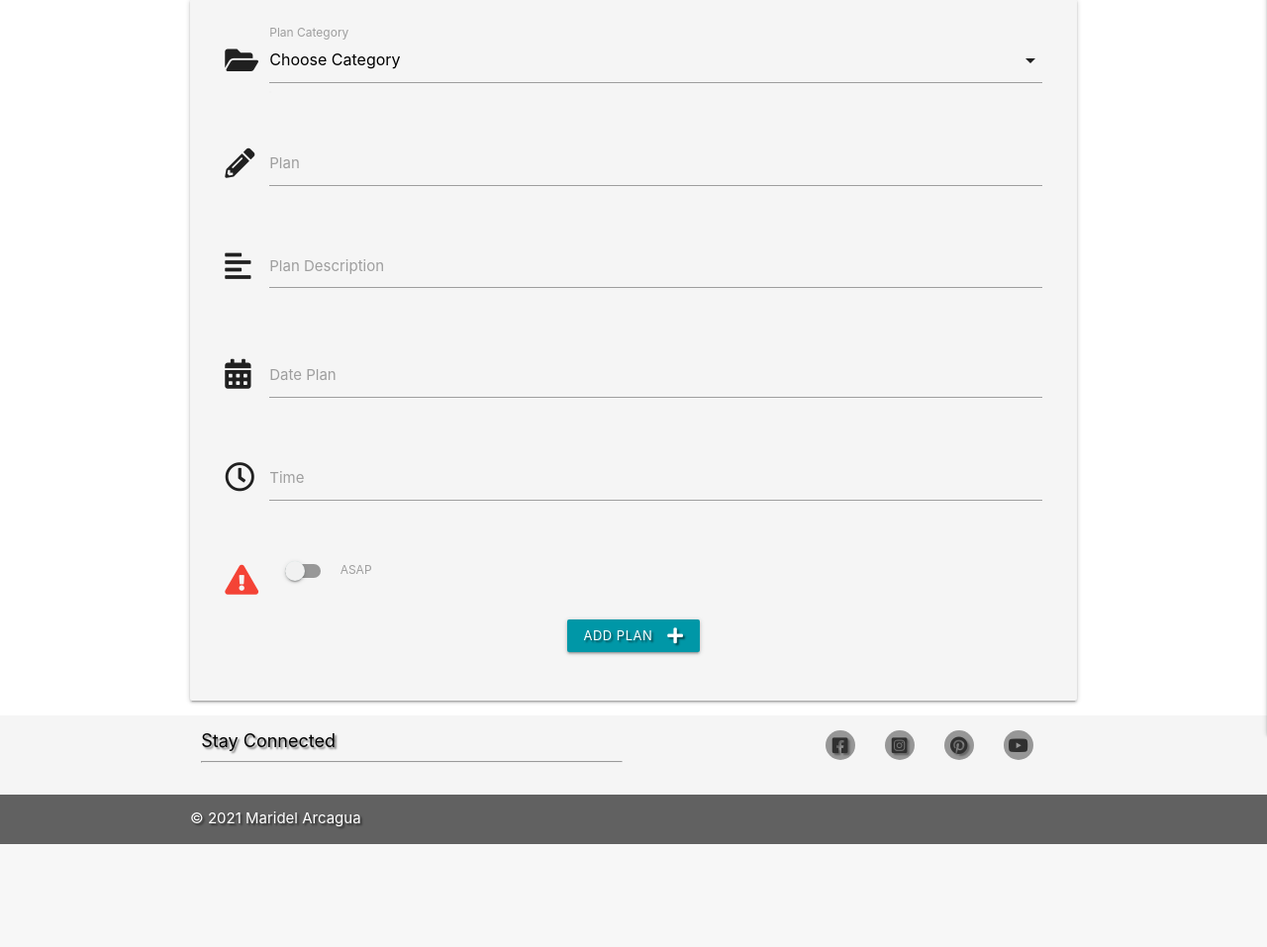
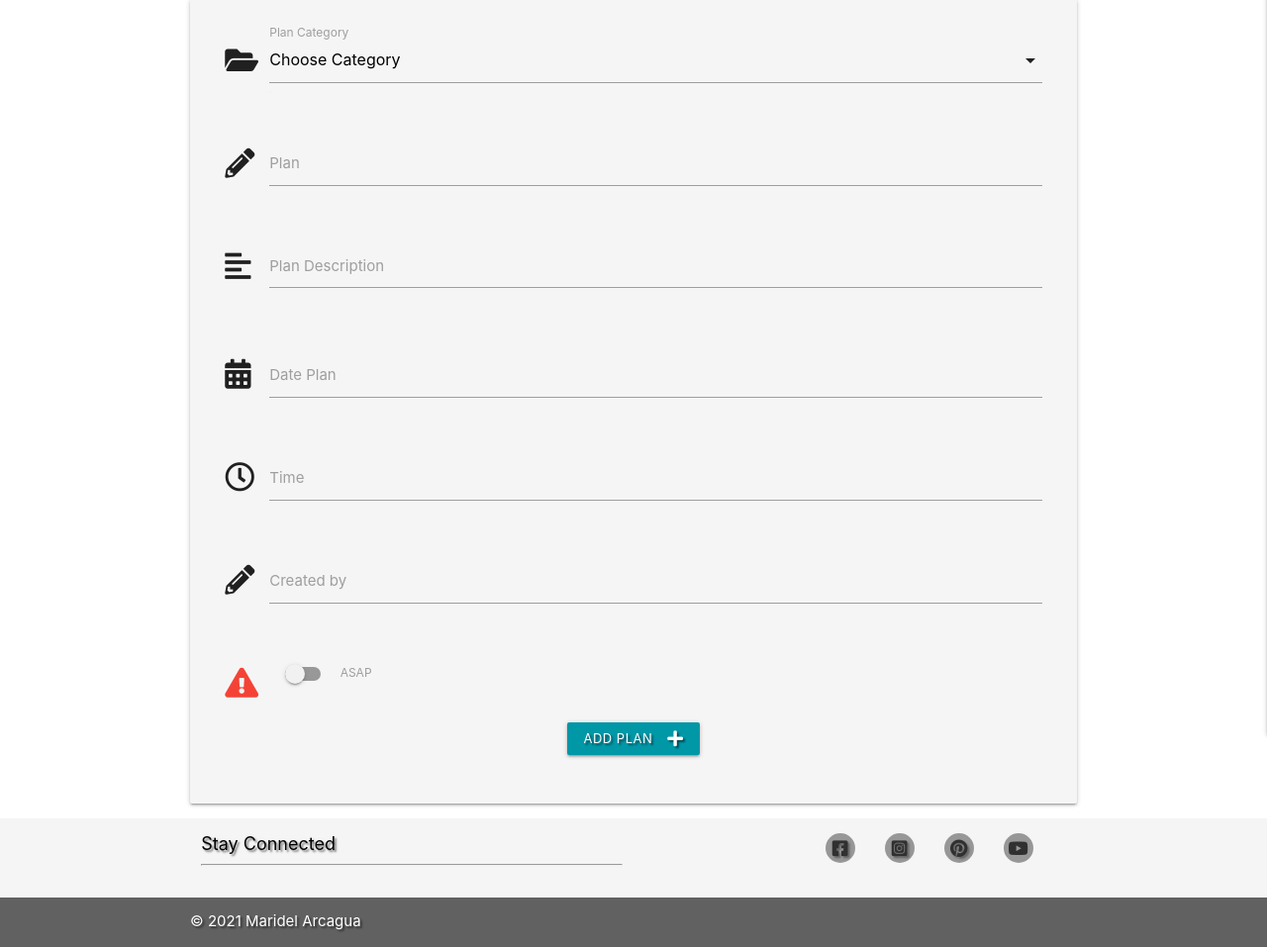
Before and after one commit to mari-code-l/dailyplanner, a Flask app: page /add_plan in a window 1280 px wide. Shown: the part 118-1075 px from the top of the page at 99% size. Before the commit the page ends 971 px from the top, so only its background shows below. Run offline with Flask 2, Linux system fonts and the light colour scheme; data that the repository does not hold is empty; some libraries are stand-ins or nearby versions.

Commit message:
Add created by and funtionality

```diff
--- a/app.py
+++ b/app.py
@@ -26,7 +26,7 @@ def get_landing():
 
 @app.route("/get_tasks")
 def get_tasks():
-    tasks = mongo.db.tasks.find()
+    tasks = mongo.db.tasks.find({"created_by": session["user"]})
     return render_template("tasks.html", tasks=tasks)
 
 
@@ -102,7 +102,8 @@ def add_plan():
             "task_description": request.form.get("task_description"),
             "is_urgent": is_urgent,
             "due_date": request.form.get("due_date"),
-            "time_picker": request.form.get("time_picker")
+            "time_picker": request.form.get("time_picker"),
+            "created_by": session["user"]
         }
         mongo.db.tasks.insert_one(task)
         flash("Successfully Added")
@@ -122,7 +123,8 @@ def edit_task(task_id):
             "task_description": request.form.get("task_description"),
             "is_urgent": is_urgent,
             "due_date": request.form.get("due_date"),
-            "time_picker": request.form.get("time_picker")
+            "time_picker": request.form.get("time_picker"),
+            "created_by": session["user"]
         }
         mongo.db.tasks.update({"_id": ObjectId(task_id)}, submit)
         flash("Plan Updated")
--- a/templates/add_plan.html
+++ b/templates/add_plan.html
@@ -52,6 +52,15 @@
 
         <div class="row">
             <div class="input-field col s12">
+                <i class="fas fa-pencil-alt prefix darken-4"></i>
+                <input id="created_by" name="created_by" minlength="5" maxlength="50" type="text" class="validate"
+                    required>
+                <label for="created_by">Created by</label>
+            </div>
+        </div>
+
+        <div class="row">
+            <div class="input-field col s12">
                 <div class="switch">
                     <i class="fas fa-exclamation-triangle red-text prefix"></i>
                     <label for="is_urgent">
--- a/templates/tasks.html
+++ b/templates/tasks.html
@@ -37,6 +37,7 @@
             <div class="collapsible-body">
                 <strong>{{ task.category_name }}</strong>
                 <p>{{ task.task_description }}</p>
+                <p><em>by: {{ task.created_by }}</em></p>
             </div>
         </li>
         {% endfor %}
```
